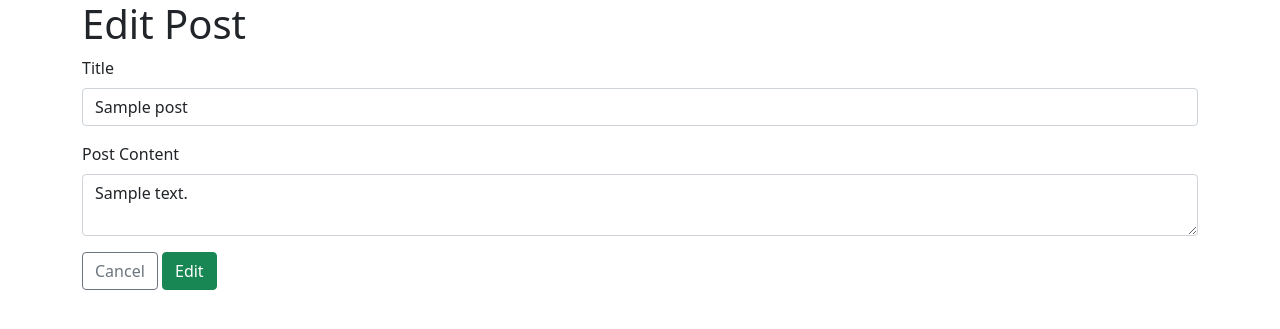
After one commit to nrudzis/SpringboardExercises, a Flask app: page /posts/1/edit in a window 1280 px wide. The commit adds this page. Shown: the top 329 px of the page. Run offline with Flask 2, Linux system fonts and the light colour scheme; tables that the repository leaves empty hold one stand-in row (values such as "Sample post").

Commit message:
added templates and routes to edit and delete posts

```diff
--- a/Section_2/23.2/flask-blogly/app.py
+++ b/Section_2/23.2/flask-blogly/app.py
@@ -76,3 +76,25 @@ def display_post(post_id):
     """Render post page."""
     post = Post.query.get_or_404(post_id)
     return render_template("post.html", post=post)
+
+@app.route('/posts/<post_id>/edit', methods=['GET', 'POST'])
+def edit_post(post_id):
+    """Render page with form to edit existing post."""
+    post = Post.query.get(post_id)
+    if request.method == 'POST':
+        post.title = request.form["post-title"]
+        post.content = request.form["post-content"]
+        db.session.add(post)
+        db.session.commit()
+        return redirect(f'/posts/{post_id}')
+    else:
+        return render_template("edit-post.html" , post=post)
+
+@app.route('/posts/<post_id>/delete')
+def delete_post(post_id):
+    """Delete post."""
+    post = Post.query.filter_by(post_id=post_id)
+    user_id = post.first().user_id
+    post.delete()
+    db.session.commit()
+    return redirect(f'/users/{user_id}')
--- /dev/null
+++ b/Section_2/23.2/flask-blogly/templates/edit-post.html
@@ -0,0 +1,17 @@
+{% extends 'base.html' %}
+{% block title %}Edit Post{% endblock %}
+{% block content %}
+<h1>Edit Post</h1>
+<form action="/posts/{{ post.post_id }}/edit" method="post">
+    <div class="mb-3">
+        <label for="post-title-input" class="form-label">Title</label>
+        <input type="text" class="form-control" id="post-title-input" name="post-title" value="{{ post.title }}">
+    </div>
+    <div class="mb-3">
+        <label for="post-content-textarea" class="form-label">Post Content</label>
+        <textarea class="form-control" id="post-content-textarea" name="post-content">{{ post.content }}</textarea>
+    </div>
+    <a href="/posts/{{ post.post_id }}" class="btn btn-outline-secondary" role="button">Cancel</a>
+    <input type="submit" class="btn btn-success" value="Edit">
+</form>
+{% endblock %}
--- a/Section_2/23.2/flask-blogly/templates/post.html
+++ b/Section_2/23.2/flask-blogly/templates/post.html
@@ -4,7 +4,7 @@
 <h1>{{ post.title }}</h1>
 <p>{{ post.content }}</p>
 <p style="font-style: italic">By {{ post.user.first_name }} {{ post.user.last_name }}</p>
-<a href="/users/{{ post.user.user_id }}" class="btn btn-outline-primary">Cancel</a>
+<a href="/users/{{ post.user_id }}" class="btn btn-outline-primary">Cancel</a>
 <a href="/posts/{{ post.post_id }}/edit" class="btn btn-primary">Edit</a>
 <a href="/posts/{{ post.post_id }}/delete" class="btn btn-danger">Delete</a>
 {% endblock %}
```
